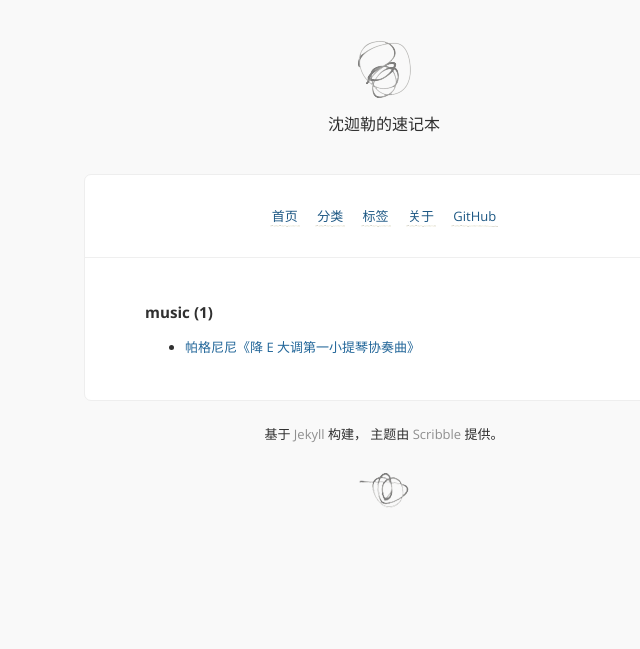
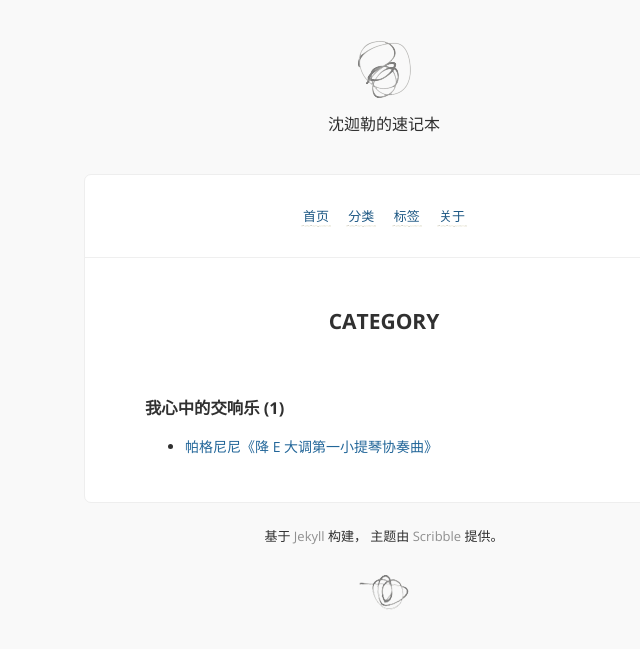
Before and after one commit to jerry9032/jerry9032.github.io, a Jekyll site: the page built from category.html, in a window 1280 px wide. Shown: the top 649 px of the page, without its empty margins (256-896 px from the left). Built offline with Jekyll 4.4.1, drawn with Linux system fonts in a browser that asks for light colours; Markdown is read by kramdown in place of the engine named in the settings; comment, search, counter and statistics services are not loaded.

Commit message:
Fix category page

```diff
--- a/_config.yml
+++ b/_config.yml
@@ -15,9 +15,6 @@ links:
     url:          /tags.html
   - name:         关于
     url:          /about.html
-  - name:         GitHub
-    url:          http://github.com/jerry9032
-    external:     true
 highlighter:      true
 permalink:        /:year/:month/:day/:title.html
 markdown:         redcarpet
--- a/_layouts/archive.html
+++ b/_layouts/archive.html
@@ -9,11 +9,11 @@
     <div id='container'>
       {% include links.html %}
       <div class="content">
-        <div class="category-archive">
+        <section class="post archive">
           <div>
             {{ content }}
           </div>
-        </div>
+        </section>
       </div>
     </div>
     {% include footer.html %}
--- a/_posts/2014-06-10-paganini-violin-concerto-no-1.md
+++ b/_posts/2014-06-10-paganini-violin-concerto-no-1.md
@@ -2,7 +2,7 @@
 layout: post
 title: 帕格尼尼《降 E 大调第一小提琴协奏曲》
 date: 2014-06-10 23:25:18
-category: music
+category: 我心中的交响乐
 disqus: y
 ---
 
--- a/category.html
+++ b/category.html
@@ -1,6 +1,7 @@
 ---
 layout: archive
 ---
+<h1>Category</h1>
 {% for category in site.categories %}
 {% assign cat_name = category | first %}
 {% assign post_list = category | last %}
```
Also changed, not shown: other parts of _layouts/archive.html (+1 -1 lines).
